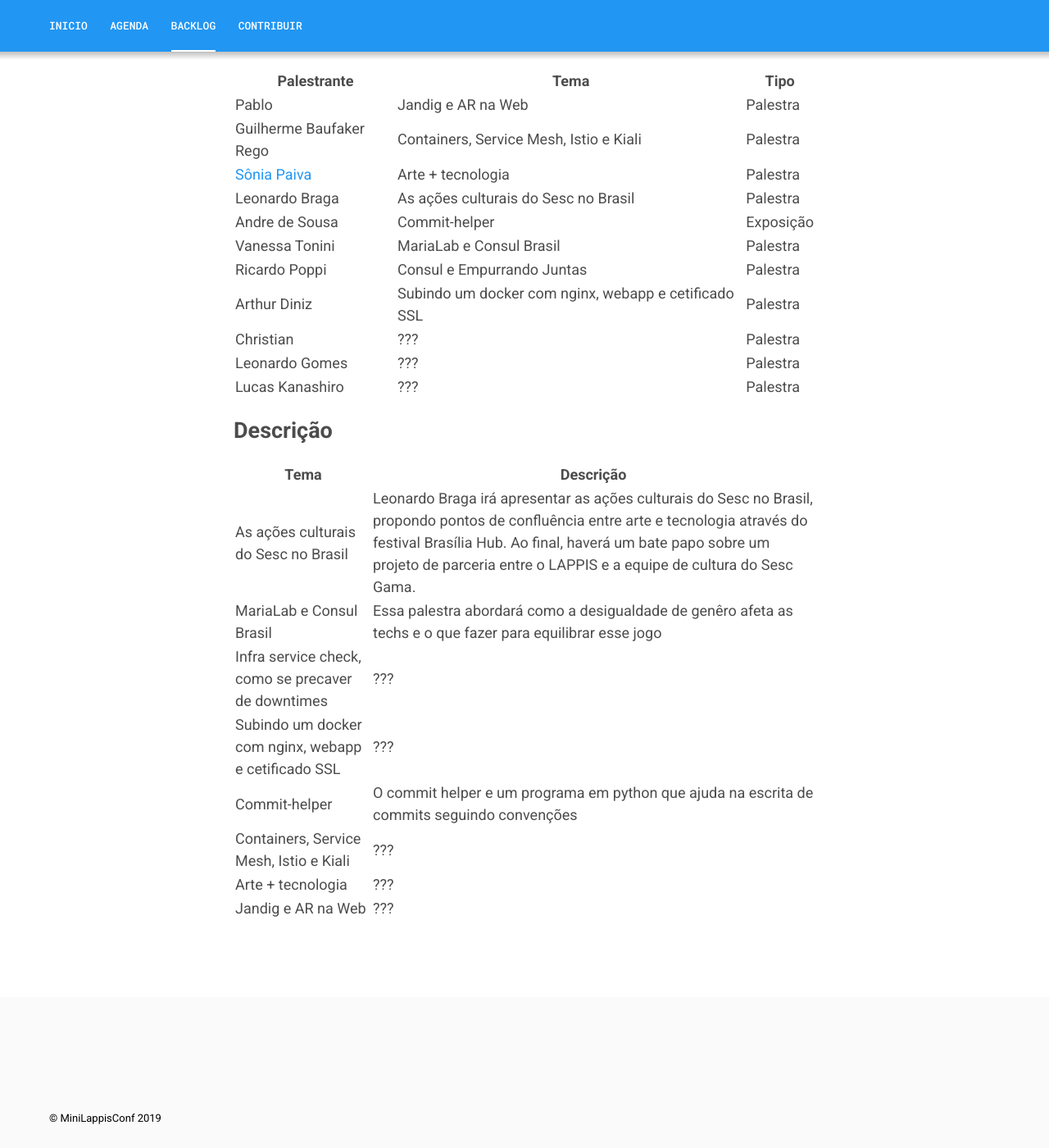
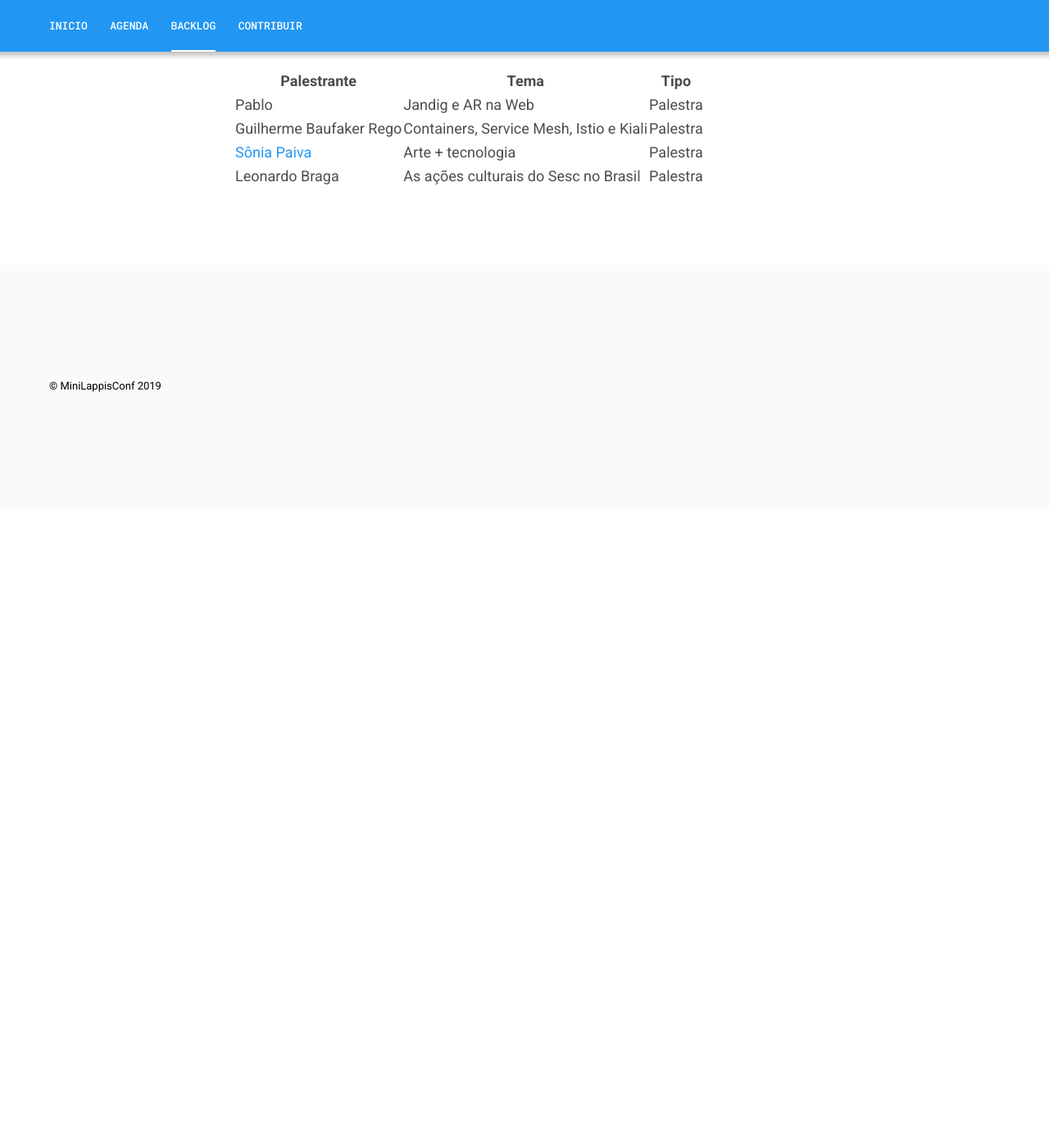
Before and after one commit to lappis-unb/MiniLappisConf, a Jekyll site: the page built from _pages/backlog.markdown, in a window 1280 px wide and 1400 px high, scrolled down 247 px. Shown: the whole window at 82% size. Built offline with Jekyll 4.4.1, drawn with Linux system fonts in a browser that asks for light colours; after the commit the page ends 900 px from its top, so only the background shows below that.

Commit message:
Adjust MLC 13/05

```diff
--- a/_pages/backlog.markdown
+++ b/_pages/backlog.markdown
@@ -12,23 +12,3 @@ permalink: /backlog/
 | Guilherme Baufaker Rego                        | Containers, Service Mesh, Istio e Kiali          | Palestra |
 | [Sônia Paiva](https://www.facebook.com/ltcunb) | Arte + tecnologia                                | Palestra |
 | Leonardo Braga                                 | As ações culturais do Sesc no Brasil             | Palestra |
-| Andre de Sousa                                 | Commit-helper                                    | Exposição |
-| Vanessa Tonini                                 | MariaLab e Consul Brasil                         | Palestra |
-| Ricardo Poppi                                  | Consul e Empurrando Juntas                       | Palestra |
-| Arthur Diniz                                   |     Subindo um docker com nginx, webapp e cetificado SSL                             | Palestra |
-| Christian                                      | ???                                              | Palestra |
-| Leonardo Gomes                                 | ???                                              | Palestra |
-| Lucas Kanashiro                                | ???                                              | Palestra |
-
-## Descrição
-
-| Tema                                           | Descrição                                       |
-| ---------------------------------------------- | ----------------------------------------------- |
-| As ações culturais do Sesc no Brasil | Leonardo Braga irá apresentar as ações culturais do Sesc no Brasil, propondo pontos de confluência entre arte e tecnologia através do festival Brasília Hub. Ao final, haverá um bate papo sobre um projeto de parceria entre o LAPPIS e a equipe de cultura do Sesc Gama. |
-| MariaLab e Consul Brasil | Essa palestra abordará como a desigualdade de genêro afeta as techs e o que fazer para equilibrar esse jogo |
-| Infra service check, como se precaver de downtimes | ??? |
-| Subindo um docker com nginx, webapp e cetificado SSL | ??? |
-| Commit-helper | O commit helper e um programa em python que ajuda na escrita de commits seguindo convenções |
-| Containers, Service Mesh, Istio e Kiali        | ???                                             |
-| Arte + tecnologia                              | ???                                             |
-| Jandig e AR na Web                             | ???                                             |
```
Also changed, not shown: _posts/2019-04-19-epic38-draft.md (renamed from _posts/2019-04-19-epic37-draft.md, +1 -1 lines), _posts/2019-04-21-epic36-draft.md (+3 -1 lines).
